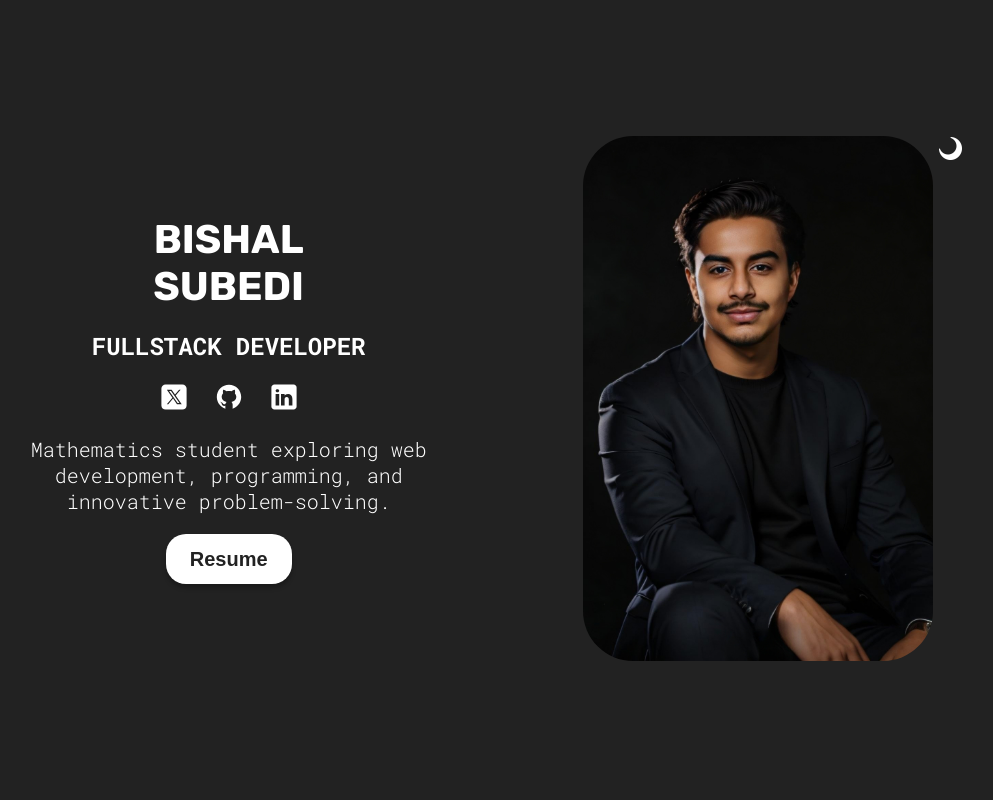
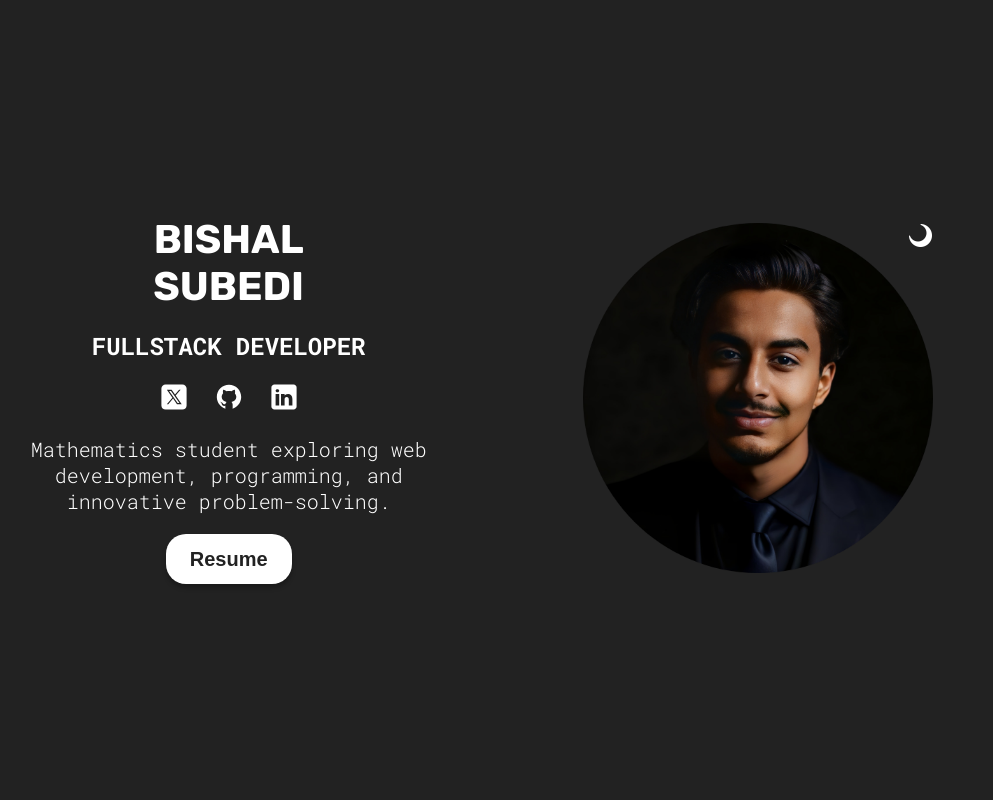
Before and after one commit to theb8821/personal-react-website, a React (Vite) app: page / in a window 1280 px wide. Shown: the top 800 px of the page, without its empty margins (158-1151 px from the left). Built offline with nearby package versions, Linux system fonts and the light colour scheme.

Commit message:
Update Hero Image

```diff
--- a/src/sections/Hero/Hero.jsx
+++ b/src/sections/Hero/Hero.jsx
@@ -1,5 +1,5 @@
 import styles from './HeroStyles.module.css';
-import heroImg from '../../assets/hero-img-2.jpeg';
+import heroImg from '../../assets/hero-img.png';
 import sun from '../../assets/sun.svg';
 import moon from '../../assets/moon.svg';
 import twitterLight from '../../assets/twitter-light.svg';
--- a/src/sections/Hero/HeroStyles.module.css
+++ b/src/sections/Hero/HeroStyles.module.css
@@ -8,8 +8,8 @@
 	min-height: 500px;
 
 	.hero {
-		max-width: 200px;
-		border-radius: 50px;
+		min-width: 200px;
+		width: 250px;
 	}
 
 	span {
@@ -89,9 +89,6 @@
 			width: 350px;
 		}
 	}
-	.colorMode {
-		right: -30px;
-	}
 }
 
 @media (width >= 1400px) {
@@ -101,8 +98,4 @@
 			width: 400px;
 		}
 	}
-
-	.colorMode {
-		right: -40px;
-	}
 }
```
Also changed, not shown: src/assets/hero-img.png.
